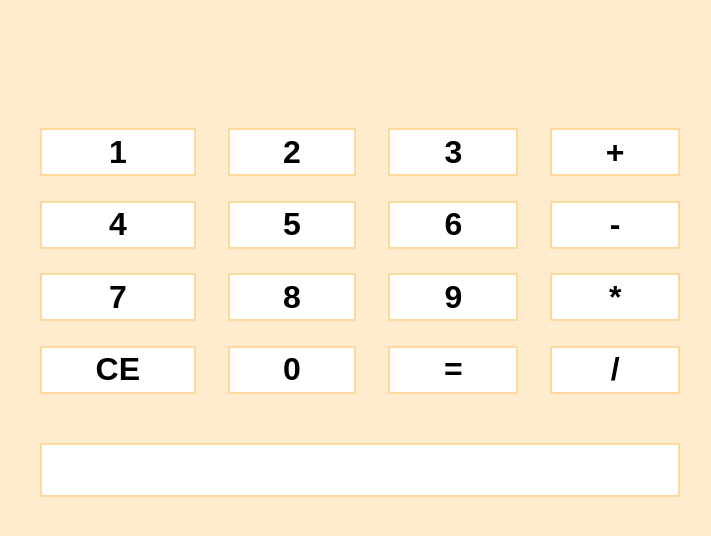
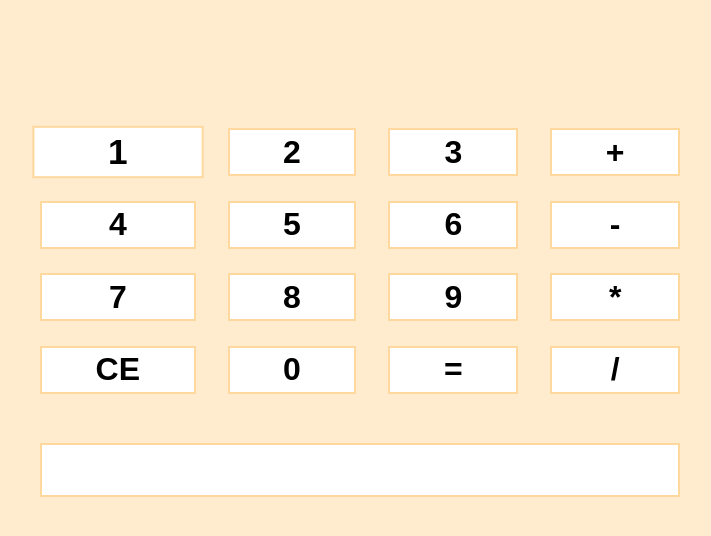
Before and after one commit to Nikicoraz/Calcolatrice-JS, a website: page index.html in a window 1280 px wide. In both pictures the pointer is over the button 397 px from the left and 152 px from the top of the page. Shown: the whole page, without its empty margins (280-991 px from the left). Drawn offline with Linux system fonts and the light colour scheme.

Commit message:
Added simple button animations

```diff
--- a/style.css
+++ b/style.css
@@ -21,6 +21,11 @@ body{
     font-size: 2rem;
     background-color: white;
     border: 2px solid var(--dark-baige);
+    transition: scale 0.2s;
+}
+
+#keyboard>button:hover{
+    scale: 110%;
 }
 
 #keyboard > input{
```
